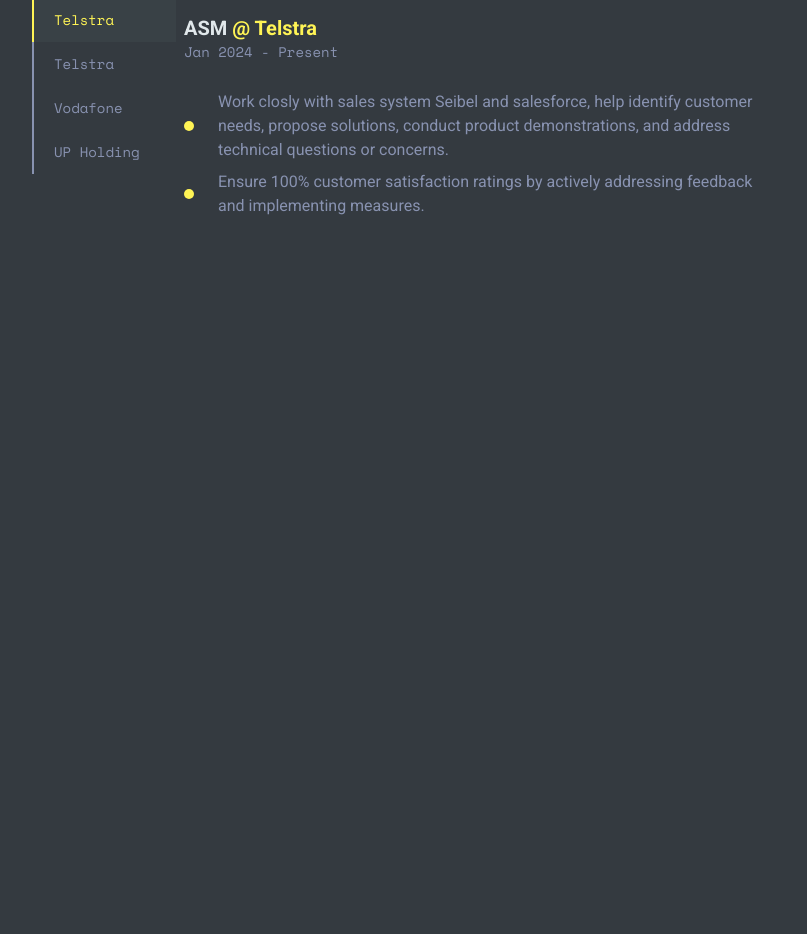
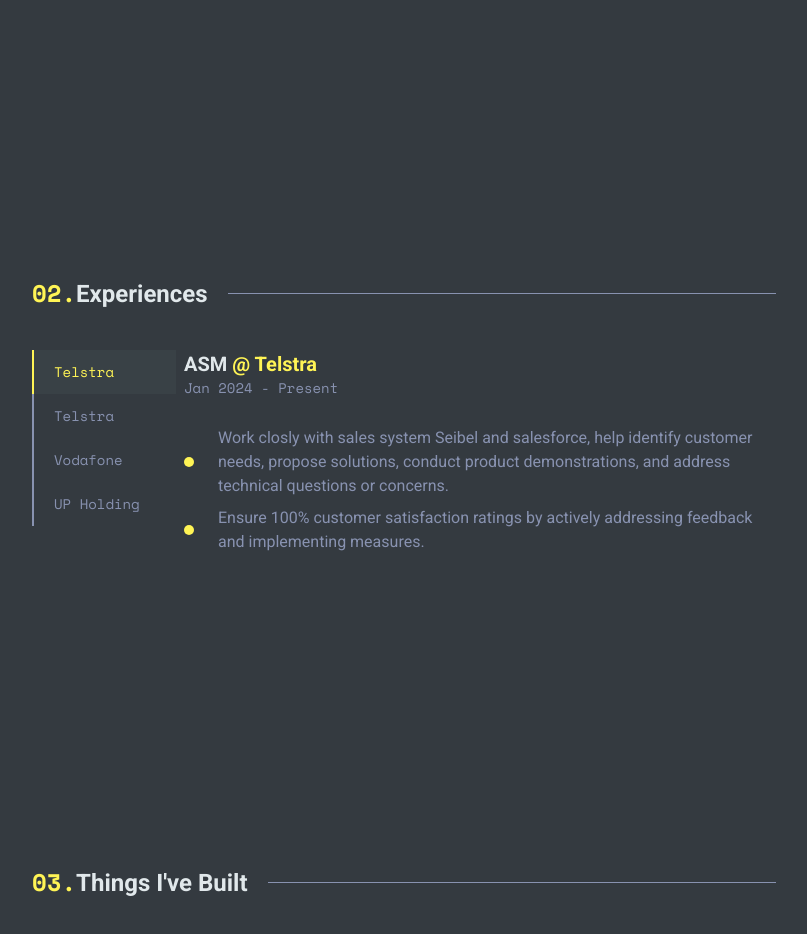
Before and after one commit to Iwinyyu/portfolio, a Next.js app: page / in a window 1280 px wide. Shown: the part 1720-2654 px from the top of the page, without its empty margins (236-1043 px from the left). Built offline with nearby package versions, Linux system fonts and the light colour scheme.

Commit message:
test deploy

```diff
--- a/src/app/about.js
+++ b/src/app/about.js
@@ -3,7 +3,7 @@
 
 export default function About() {
   return (
-    <div className="w-full py-10 flex items-center justify-center gap-10 max-w-[1000px] flex-wrap">
+    <div className="w-full py-36 flex items-center justify-center gap-10 max-w-[1000px] flex-wrap">
       <div className="flex items-center gap-5 w-full">
         <div className="text-2xl text-sub-color font-bold whitespace-nowrap">
           <span className="font-Space text-yellow-color ">01.</span>
--- a/src/app/experiences.js
+++ b/src/app/experiences.js
@@ -62,7 +62,7 @@
   }
 
   return (
-    <div className="w-full py-10 flex flex-col items-center justify-center gap-5 sm:gap-10 max-w-[1000px]">
+    <div className="w-full py-36 flex flex-col items-center justify-center gap-5 sm:gap-10 max-w-[1000px">
       <div className="flex items-center justify-center gap-5 w-full sm:w-3/4">
         <div className="text-2xl text-sub-color font-bold whitespace-nowrap">
           <span className="font-Space text-yellow-color ">02.</span>
@@ -84,13 +84,13 @@
             </button>
           ))}
           <div
-            className={`transition duration-500 h-[2px] w-36 bottom-0 sm:top-0 sm:w-[2px] sm:h-11 bg-yellow-color absolute sm:${
+            className={`transition duration-500 h-[2px] w-36 bottom-0 sm:top-0 sm:w-[2px] sm:h-11 bg-yellow-color absolute ${
               ShowInfo === 3
-                ? "translate-y-[300%]"
+                ? "sm:translate-y-[300%] sm:translate-x-[0]"
                 : ShowInfo === 2
-                ? "translate-y-[200%]"
+                ? "sm:translate-y-[200%] sm:translate-x-[0]"
                 : ShowInfo === 1
-                ? "translate-y-[100%]"
+                ? "sm:translate-y-[100%] sm:translate-x-[0]"
                 : ""
             } ${
               ShowInfo === 3
@@ -103,8 +103,7 @@
             }`}
           ></div>
         </div>
-        <div className="py-4 sm:px-2">
-          {}
+        <div className="des sm:px-2 transition">
           <div className="title flex flex-col pb-6">
             <span className="text-sub-color text-xl font-semibold">
               {`${experiences[ShowInfo].job}`}{" "}
@@ -113,13 +112,15 @@
             <span className="text-secondary-color text-sm font-Space">{`${experiences[ShowInfo].monthStart}`}</span>
           </div>
           <div className="description">
-            {experiences[ShowInfo].descriptions.map((e) =>
-              <p key={e} className="text-secondary-color flex items-center py-1">
+            {experiences[ShowInfo].descriptions.map((e) => (
+              <p
+                key={e}
+                className="text-secondary-color flex items-center py-1"
+              >
                 <span className="bg-yellow-color rounded-full size-2.5 mr-6 shrink-0"></span>
-              {`${e}`}
+                {`${e}`}
               </p>
-            )}
-
+            ))}
           </div>
         </div>
       </div>
--- a/src/app/globals.css
+++ b/src/app/globals.css
@@ -124,6 +124,10 @@
   writing-mode: vertical-rl;
   text-orientation: mixed;
 }
+.des{
+  opacity: 0;
+  animation: fadeIn 0.5s forwards;
+}
 
 @keyframes spinBack {
   from {
@@ -142,11 +146,13 @@
     transform: rotate(360deg);
   }
 }
-@keyframes fadeInAnimation {
+@keyframes fadeIn{
   from {
+    transform: translateY(50%);
     opacity: 0;
   }
   to {
+    transform: translateY(0%);
     opacity: 1;
   }
 }
--- a/src/app/page.js
+++ b/src/app/page.js
@@ -2,12 +2,14 @@
 import Contacts from "./contacts";
 import About from "./about";
 import Experiences from "./experiences";
+import Projects from "./projects";
 export default function Home() {
   return (
-    <main className="flex min-h-screen flex-col items-center justify-between px-8 lg:px-36 md:px-24">
+    <main className="flex gap-5 min-h-screen flex-col items-center justify-between px-8 lg:px-36 md:px-24">
       <Heading />
       <About />
       <Experiences />
+      <Projects />
       <Contacts />
       <section className="w-screen h-screen"></section>
       <section className="size-screen"></section>
--- /dev/null
+++ b/src/app/projects.js
@@ -0,0 +1,22 @@
+const projects = [
+  {
+    Name: "Xbeat",
+    description:
+      "A minimal dark theme e-commerce store with multiple pages and 80% of the functions, selling headphones and earphones",
+      skills:["react","VScode",""]
+  },
+];
+
+export default function Projects() {
+  return (
+    <div className="w-full py-36 flex flex-col items-center justify-center gap-5 sm:gap-10 max-w-[1000px]">
+      <div className="flex items-center justify-center gap-5 w-full sm:w-3/4">
+        <div className="text-2xl text-sub-color font-bold whitespace-nowrap">
+          <span className="font-Space text-yellow-color ">03.</span>
+          Things I've Built
+        </div>
+        <div className="h-[1px] bg-secondary-color w-full"></div>
+      </div>
+    </div>
+  );
+}
```
